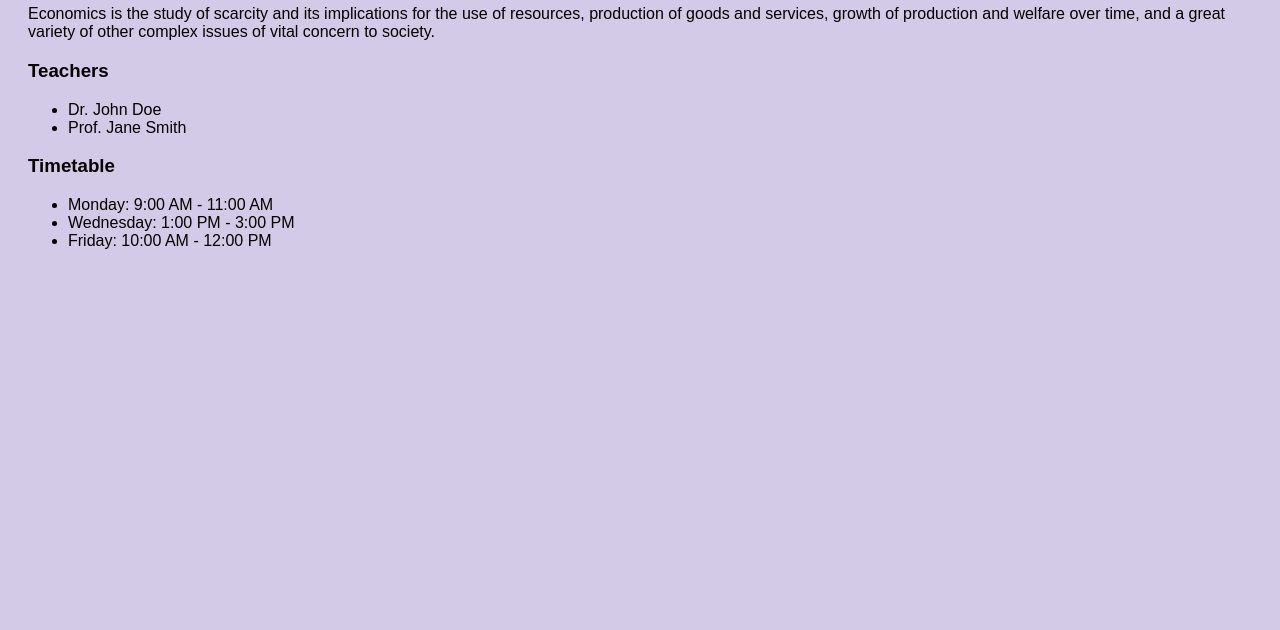
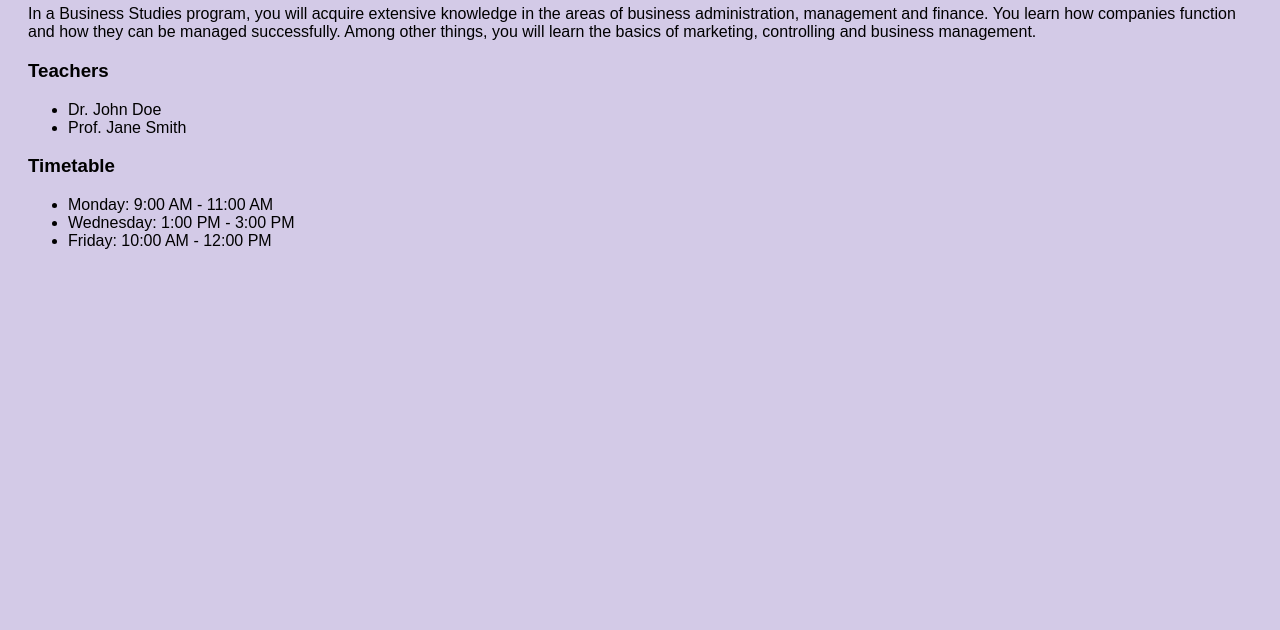
Before and after one commit to Sharmilasha/html, a plain HTML site: page Business.html in a window 1280 px wide. Shown: the part 170-800 px from the top of the page. Drawn offline with Linux system fonts and the light colour scheme.

Commit message:
Update Business.html

```diff
--- a/Business.html
+++ b/Business.html
@@ -22,7 +22,7 @@
 
 <section style="padding: 20px;">
     <h2>Business</h2>
-    <p>Economics is the study of scarcity and its implications for the use of resources, production of goods and services, growth of production and welfare over time, and a great variety of other complex issues of vital concern to society.</p>
+    <p>In a Business Studies program, you will acquire extensive knowledge in the areas of business administration, management and finance. You learn how companies function and how they can be managed successfully. Among other things, you will learn the basics of marketing, controlling and business management.</p>
     <h3>Teachers</h3>
     <ul>
         <li>Dr. John Doe</li>
```
